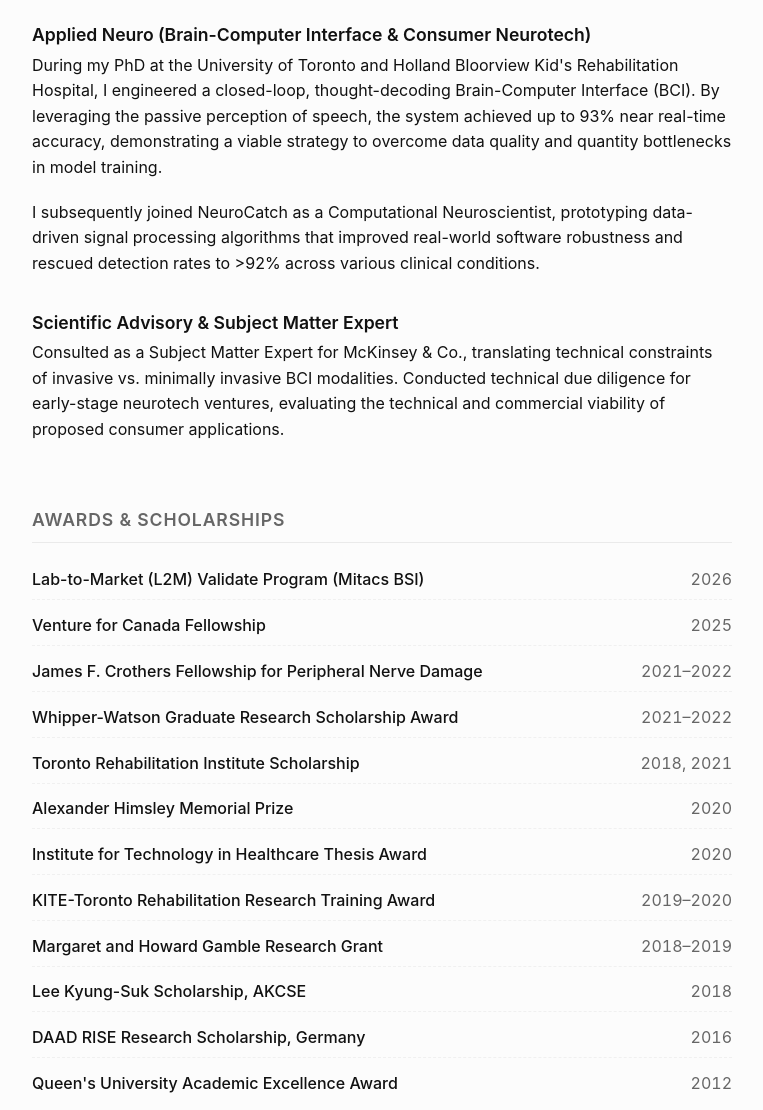
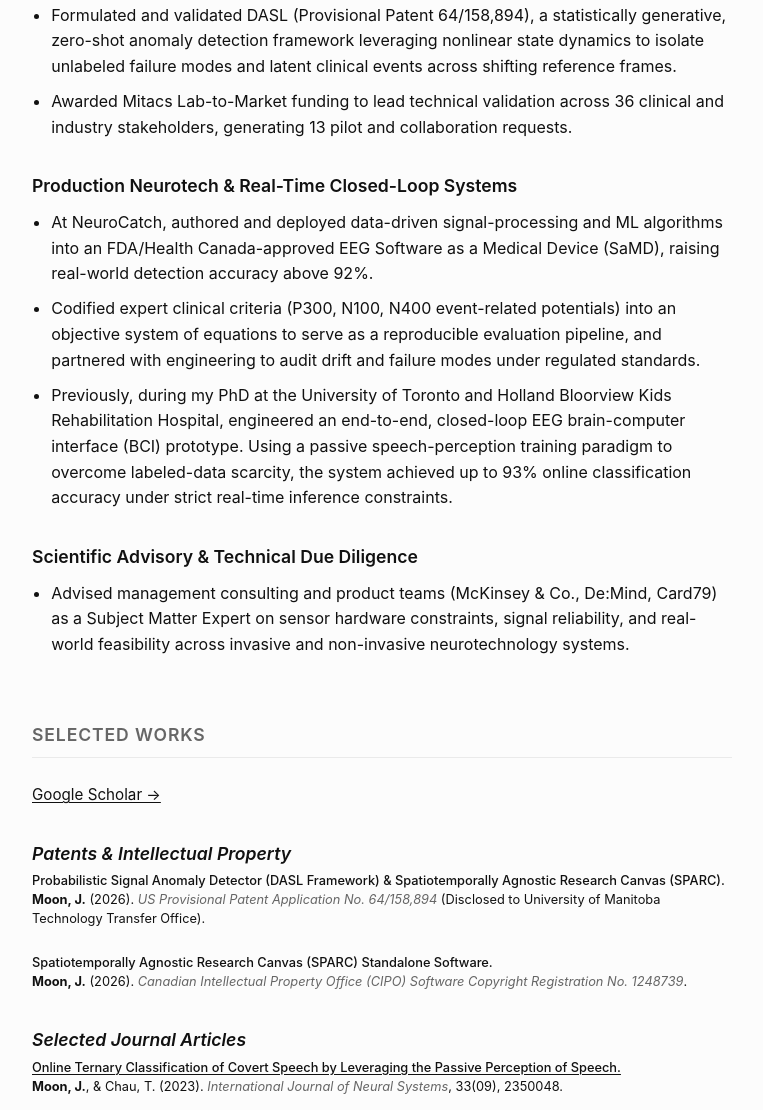
Before and after one commit to MoonNeuro/MoonNeuro.github.io, a plain HTML site: page index.html in a window 1280 px wide. Shown: the part 782-1892 px from the top of the page, without its empty margins (258-1021 px from the left). Drawn offline with Linux system fonts and the light colour scheme.

Commit message:
new changes

```diff
--- a/index.html
+++ b/index.html
@@ -3,8 +3,8 @@
 <head>
     <meta charset="UTF-8">
     <meta name="viewport" content="width=device-width, initial-scale=1.0">
-    <title>Jay Moon, PhD | Translational Scientist</title>
-    <meta name="description" content="Portfolio of Jaewoong Moon, PhD - Translational Scientist & Computational Neuroscientist.">
+    <title>Jay Moon, PhD | Applied Scientist & Computational Neuroscientist</title>
+    <meta name="description" content="Portfolio of Jay Moon, PhD - Applied Scientist & Computational Neuroscientist.">
     <!-- Google tag (gtag.js) -->
     <script async src="https://www.googletagmanager.com/gtag/js?id=G-0GTE22D6LJ"></script>
     <script>
@@ -58,9 +58,10 @@
 
         .profile-img {
             width: 180px;
-            height: 355px;
+            height: 230px;
             border-radius: 16px;
             object-fit: cover;
+            object-position: top;
             border: 1px solid #eaeaea;
         }
 
@@ -122,6 +123,20 @@
             margin-bottom: 2rem;
         }
 
+        ul.work-list {
+            list-style-type: disc;
+            padding-left: 1.2rem;
+            margin-top: 0.6rem;
+        }
+
+        ul.work-list li {
+            margin-bottom: 0.6rem;
+        }
+
+        ul.work-list li:last-child {
+            margin-bottom: 0;
+        }
+
         a {
             color: var(--link-color);
             text-decoration: underline;
@@ -144,6 +159,12 @@
             font-weight: 500;
             display: inline-block;
             text-wrap: pretty;
+        }
+        .pub-category {
+            margin-top: 2.2rem;
+        }
+        .pub-category:first-of-type {
+            margin-top: 0;
         }
         .pub-category h3 {
             font-style: italic;
@@ -237,10 +258,10 @@
 
             <div class="profile-content">
                 <h1>Jay Moon, PhD</h1>
-                <p class="subtitle">Translational Scientist & Computational Neuroscientist</p>
+                <p class="subtitle">Applied Scientist & Computational Neuroscientist</p>
                 <div id="about">
-                    <p>I am a computational neuroscientist bridging the gap between rigorous academic research and real-world clinical deployment. Currently a Postdoctoral Fellow at the University of Manitoba, I focus on instance-level feature discovery and probabilistic modeling to improve personalized neuromonitoring for traumatic brain injury (TBI) in the neurosurgical ICU.</p>
-                    <p>I specialize in turning messy real-world physiologic data into practical digital health (neurotech) applications.</p>
+                    <p>I am an applied scientist focused on taking time-series, signal-processing, and anomaly detection models from mathematical formulation into deployed software. I specialize in probabilistic modeling and building reliable ML pipelines for noisy, high-frequency sensor data.</p>
+                    <p>Currently a Postdoctoral Fellow at the University of Manitoba, I architect ingestion pipelines and zero-shot feature discovery models for 100Hz continuous neuromonitoring in the ICU. Across my work, from closed-loop BCI prototypes to FDA/Health Canada-approved medical software, I focus on turning shifting real-world signals into objective, production-ready tools.</p>
                 </div>
             </div>
         </header>
@@ -250,78 +271,49 @@
                 <h2>Selected Work</h2>
 
                 <div class="item">
-                    <h3>Physiologic Modeling & Clinical Data Science</h3>
-                    <p>Applied an instance-driven (i.e., zero-shot) physiologic state quantification framework to address patient monitoring challenges for TBI. Additionally architected standalone software for annotating high-frequency & long-duration physiologic data streams, successfully spearheading a project to annotate 150 real-world ICU datasets. This combination established core intellectual properties, securing entry into Lab-to-Market and corollary Mitacs Business Strategy Internship (BSI) funding to assess commercial viability.</p>
+                    <h3>Time-Series Modeling & Zero-Shot Anomaly Detection</h3>
+                    <ul class="work-list">
+                        <li>Standardized ingestion and quality-control pipelines for high-frequency (100Hz), multi-channel physiological signals across 158 PHIA-compliant neurosurgical ICU datasets.</li>
+                        <li>Architected SPARC (CIPO Software Copyright #: 1248739), a standalone visualization and taxonomic artifact-annotation platform validated with Medtronic's Patient Monitoring R&amp;D division.</li>
+                        <li>Formulated and validated DASL (Provisional Patent 64/158,894), a statistically generative, zero-shot anomaly detection framework leveraging nonlinear state dynamics to isolate unlabeled failure modes and latent clinical events across shifting reference frames.</li>
+                        <li>Awarded Mitacs Lab-to-Market funding to lead technical validation across 36 clinical and industry stakeholders, generating 13 pilot and collaboration requests.</li>
+                    </ul>
                 </div>
 
                 <div class="item">
-                    <h3>Applied Neuro (Brain-Computer Interface & Consumer Neurotech)</h3>
-                    <p>During my PhD at the University of Toronto and Holland Bloorview Kid's Rehabilitation Hospital, I engineered a closed-loop, thought-decoding Brain-Computer Interface (BCI). By leveraging the passive perception of speech, the system achieved up to 93% near real-time accuracy, demonstrating a viable strategy to overcome data quality and quantity bottlenecks in model training.</p>
-                    <p>I subsequently joined NeuroCatch as a Computational Neuroscientist, prototyping data-driven signal processing algorithms that improved real-world software robustness and rescued detection rates to >92% across various clinical conditions.</p>
+                    <h3>Production Neurotech & Real-Time Closed-Loop Systems</h3>
+                    <ul class="work-list">
+                        <li>At NeuroCatch, authored and deployed data-driven signal-processing and ML algorithms into an FDA/Health Canada-approved EEG Software as a Medical Device (SaMD), raising real-world detection accuracy above 92%.</li>
+                        <li>Codified expert clinical criteria (P300, N100, N400 event-related potentials) into an objective system of equations to serve as a reproducible evaluation pipeline, and partnered with engineering to audit drift and failure modes under regulated standards.</li>
+                        <li>Previously, during my PhD at the University of Toronto and Holland Bloorview Kids Rehabilitation Hospital, engineered an end-to-end, closed-loop EEG brain-computer interface (BCI) prototype. Using a passive speech-perception training paradigm to overcome labeled-data scarcity, the system achieved up to 93% online classification accuracy under strict real-time inference constraints.</li>
+                    </ul>
                 </div>
 
                 <div class="item">
-                    <h3>Scientific Advisory & Subject Matter Expert</h3>
-                    <p>Consulted as a Subject Matter Expert for McKinsey & Co., translating technical constraints of invasive vs. minimally invasive BCI modalities. Conducted technical due diligence for early-stage neurotech ventures, evaluating the technical and commercial viability of proposed consumer applications.</p>
+                    <h3>Scientific Advisory & Technical Due Diligence</h3>
+                    <ul class="work-list">
+                        <li>Advised management consulting and product teams (McKinsey &amp; Co., De:Mind, Card79) as a Subject Matter Expert on sensor hardware constraints, signal reliability, and real-world feasibility across invasive and non-invasive neurotechnology systems.</li>
+                    </ul>
                 </div>
             </section>
 
-            <section id="awards">
-                <h2>Awards & Scholarships</h2>
-                <ul class="awards-list">
-                    <li class="award-item">
-                        <span class="award-title">Lab-to-Market (L2M) Validate Program (Mitacs BSI)</span>
-                        <span class="award-year">2026</span>
-                    </li>
-                    <li class="award-item">
-                        <span class="award-title">Venture for Canada Fellowship</span>
-                        <span class="award-year">2025</span>
-                    </li>
-                    <li class="award-item">
-                        <span class="award-title">James F. Crothers Fellowship for Peripheral Nerve Damage</span>
-                        <span class="award-year">2021&ndash;2022</span>
-                    </li>
-                    <li class="award-item">
-                        <span class="award-title">Whipper-Watson Graduate Research Scholarship Award</span>
-                        <span class="award-year">2021&ndash;2022</span>
-                    </li>
-                    <li class="award-item">
-                        <span class="award-title">Toronto Rehabilitation Institute Scholarship</span>
-                        <span class="award-year">2018, 2021</span>
-                    </li>
-                    <li class="award-item">
-                        <span class="award-title">Alexander Himsley Memorial Prize</span>
-                        <span class="award-year">2020</span>
-                    </li>
-                    <li class="award-item">
-                        <span class="award-title">Institute for Technology in Healthcare Thesis Award</span>
-                        <span class="award-year">2020</span>
-                    </li>
-                    <li class="award-item">
-                        <span class="award-title">KITE-Toronto Rehabilitation Research Training Award</span>
-                        <span class="award-year">2019&ndash;2020</span>
-                    </li>
-                    <li class="award-item">
-                        <span class="award-title">Margaret and Howard Gamble Research Grant</span>
-                        <span class="award-year">2018&ndash;2019</span>
-                    </li>
-                    <li class="award-item">
-                        <span class="award-title">Lee Kyung-Suk Scholarship, AKCSE</span>
-                        <span class="award-year">2018</span>
-                    </li>
-                    <li class="award-item">
-                        <span class="award-title">DAAD RISE Research Scholarship, Germany</span>
-                        <span class="award-year">2016</span>
-                    </li>
-                    <li class="award-item">
-                        <span class="award-title">Queen's University Academic Excellence Award</span>
-                        <span class="award-year">2012</span>
-                    </li>
-                </ul>
-            </section>
             <section id="publications">
                 <h2>Selected Works</h2>
                 <a href="https://scholar.google.ca/citations?hl=en&user=83l4E0QAAAAJ&view_op=list_works&authuser=1&sortby=pubdate" class="scholar-link" target="_blank" rel="noopener noreferrer">Google Scholar &rarr;</a>
+
+                <div class="pub-category">
+                    <h3>Patents & Intellectual Property</h3>
+                    <ul class="publications-list">
+                        <li>
+                            <span class="paper-title">Probabilistic Signal Anomaly Detector (DASL Framework) & Spatiotemporally Agnostic Research Canvas (SPARC).</span><br>
+                            <strong>Moon, J.</strong> (2026). <span class="paper-journal">US Provisional Patent Application No. 64/158,894</span> (Disclosed to University of Manitoba Technology Transfer Office).
+                        </li>
+                        <li>
+                            <span class="paper-title">Spatiotemporally Agnostic Research Canvas (SPARC) Standalone Software.</span><br>
+                            <strong>Moon, J.</strong> (2026). <span class="paper-journal">Canadian Intellectual Property Office (CIPO) Software Copyright Registration No. 1248739</span>.
+                        </li>
+                    </ul>
+                </div>
 
                 <div class="pub-category">
                     <h3>Selected Journal Articles</h3>
@@ -390,12 +382,38 @@
                             <a href="https://doi.org/10.2139/ssrn.6627305" target="_blank" rel="noopener noreferrer" class="paper-title">Device-Agnostic Camera-Based System for Real-Time Extraction of ICU Bedside Device Data.</a><br>
                             Hayat, M., Roca, V., Movshovich, M., Herath, I., Hasan, R., Sainbhi, A. S., Stein, K., Vakitbilir, N., Silvaggio, N., Bergmann, T., <strong>Moon, J.</strong>, Froese, L., & Zeiler, F. (2026). <span class="paper-journal">SSRN Preprint</span>.
                         </li>
-                        <!-- <li>
-                            <a href="https://doi.org/10.48550/arXiv.2008.07660" target="_blank" rel="noopener noreferrer" class="paper-title">Revisiting the Application of Feature Selection Methods to Speech Imagery BCI Datasets.</a><br>
-                            Anaraki, J. R., <strong>Moon, J.</strong>, & Chau, T. (2020). <span class="paper-journal">arXiv Preprint</span>.
-                        </li> -->
                     </ul>
                 </div>
+            </section>
+
+            <section id="awards">
+                <h2>Selected Awards & Fellowships</h2>
+                <ul class="awards-list">
+                    <li class="award-item">
+                        <span class="award-title">Lab-to-Market (L2M) Validate Program (Mitacs Business Strategic Internship)</span>
+                        <span class="award-year">2026</span>
+                    </li>
+                    <li class="award-item">
+                        <span class="award-title">James F. Crothers Fellowship for Peripheral Nerve Damage</span>
+                        <span class="award-year">2021&ndash;2022</span>
+                    </li>
+                    <li class="award-item">
+                        <span class="award-title">Whipper-Watson Graduate Research Scholarship Award</span>
+                        <span class="award-year">2021&ndash;2022</span>
+                    </li>
+                    <li class="award-item">
+                        <span class="award-title">Toronto Rehabilitation Institute Scholarship</span>
+                        <span class="award-year">2018&ndash;2022</span>
+                    </li>
+                    <li class="award-item">
+                        <span class="award-title">Institute for Technology in Healthcare Thesis Award</span>
+                        <span class="award-year">2020</span>
+                    </li>
+                    <li class="award-item">
+                        <span class="award-title">Margaret & Howard Gamble Grant - Cerebral Palsy</span>
+                        <span class="award-year">2020</span>
+                    </li>
+                </ul>
             </section>
 
         </main>
```
